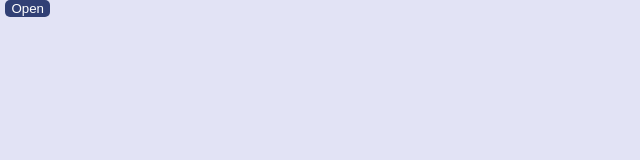
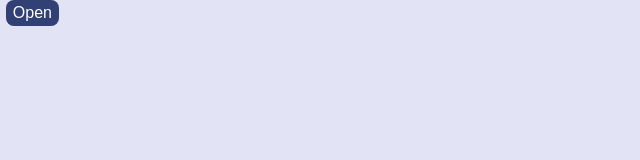
Before and after one commit to e-newton/gratitude-journal, a React (Create React App) app: page / in a window 1280 px wide. Shown: the top 160 px of the page, without its empty margins (0-640 px from the left). Built offline with nearby package versions, Linux system fonts and the light colour scheme.

Commit message:
Added button stylings

```diff
--- a/src/App.scss
+++ b/src/App.scss
@@ -1,8 +1,23 @@
 @use 'GlobalVariables' as GV;
 
 button {
+    display: inline-block;
+    padding: GV.$button-padding-x GV.$button-padding-y GV.$button-padding-x;
+    text-align: center;
     background-color: GV.$primary;
     color: GV.$text-on-dark-colour;
     border-style: none;
     border-radius: GV.$border-radius;
+    font-size: 1rem;
+    transition: background-color GV.$hover-transition-time, color GV.$hover-transition-time, border-color GV.$hover-transition-time;
+    border-width: GV.$button-border-width;
+    border-style: solid;
+    border-color: #00000000;
+
+
+    &:hover {
+        background-color: GV.$background;
+        color: GV.$primary;
+        border-color: GV.$primary;
+    }
 }
--- a/src/GlobalVariables.scss
+++ b/src/GlobalVariables.scss
@@ -2,4 +2,8 @@ $background: #e2e3f5;
 $primary: #314075;
 $text-colour: #000000;
 $text-on-dark-colour: #FFFFFF;
-$border-radius: 5px;
+$border-radius: 8px;
+$hover-transition-time: 0.2s;
+$button-border-width: 2px;
+$button-padding-x: 2px;
+$button-padding-y: 5px;
--- a/src/Sidebar/Sidebar.scss
+++ b/src/Sidebar/Sidebar.scss
@@ -1,3 +1,4 @@
+@use '../GlobalVariables.scss' as GV;
 $width: 200px;
 
 .sidebar {
@@ -13,6 +14,6 @@ $width: 200px;
 
     .toggle {
         position: absolute;
-        right: -50px;
+        right: calc(-55px - GV.$button-padding-x - GV.$button-border-width);
     }
 }
--- a/src/index.scss
+++ b/src/index.scss
@@ -5,4 +5,5 @@ body {
   -webkit-font-smoothing: antialiased;
   -moz-osx-font-smoothing: grayscale;
   background-color: GlobalVariables.$background;
+  font-size: 16px;
 }
```
